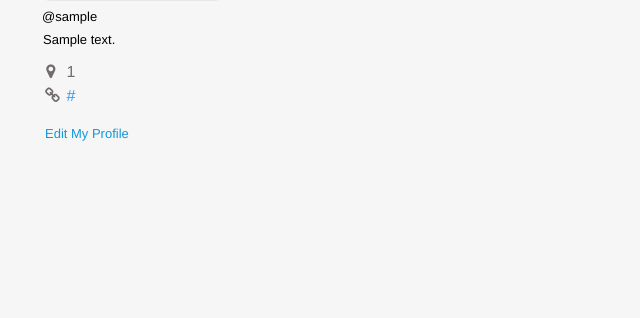
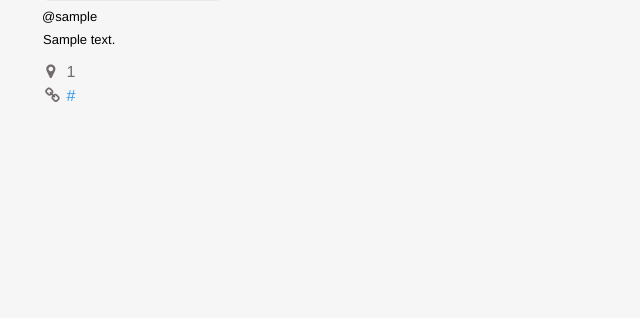
Before and after one commit to utkarsh06/CS490, a PHP site: a page that uses profile.php in a window 1280 px wide. Shown: the part 506-824 px from the top of the page, without its empty margins (0-640 px from the left). Run offline with PHP 8.4, Linux system fonts and the light colour scheme; the visitor is signed in with stand-in values (Sample User, id 1); tables that the repository leaves empty or names only in its code hold one stand-in row (values such as "Sample post"); data that the repository does not hold is empty; some libraries are stand-ins or nearby versions.

Commit message:
edit my profile change

```diff
--- a/profile.php
+++ b/profile.php
@@ -207,7 +207,7 @@
 						<i class="" aria-hidden="true"></i>
 					</div>
 					<div class="profile-ex-location">
-						<a href="profileEdit.php"> Edit My Profile </a>
+					<!--	<a href="profileEdit.php"> Edit My Profile </a> -->
 					</div>
 				</li>
 			</ul>
```
